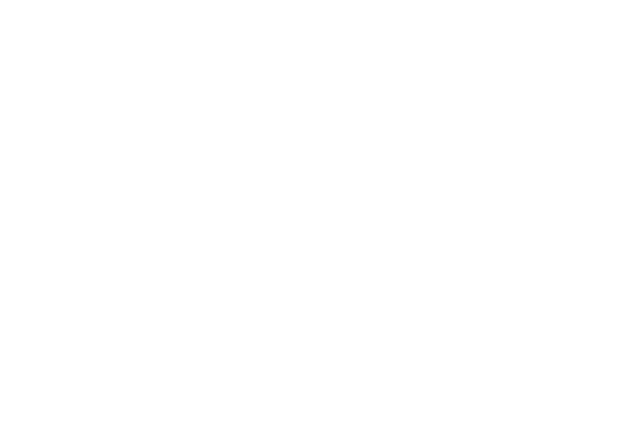
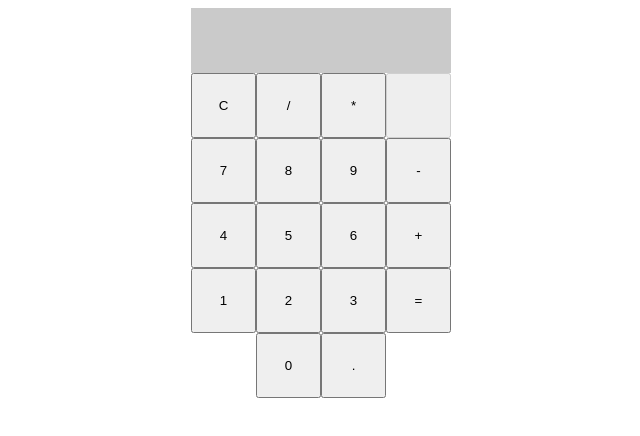
Before and after one commit to fhsourav/calculator-odin, a plain HTML site: page index.html in a window 1280 px wide. Shown: the whole page, without its empty margins (319-959 px from the left). Drawn offline with Linux system fonts and the light colour scheme.

Commit message:
designed the calculator using html and css

```diff
--- a/index.html
+++ b/index.html
@@ -8,6 +8,26 @@
 	<title>Calculator</title>
 </head>
 <body>
-
+	<div id="calculator">
+		<div id="display"></div>
+		<button type="button" id="clear">C</button>
+		<button type="button" id="divide" class="operator">/</button>
+		<button type="button" id="multiply" class="operator">*</button>
+		<button type="button" disabled></button>
+		<button type="button" id="7" class="digit">7</button>
+		<button type="button" id="8" class="digit">8</button>
+		<button type="button" id="9" class="digit">9</button>
+		<button type="button" id="subtract" class="operator">-</button>
+		<button type="button" id="4" class="digit">4</button>
+		<button type="button" id="5" class="digit">5</button>
+		<button type="button" id="6" class="digit">6</button>
+		<button type="button" id="add" class="operator">+</button>
+		<button type="button" id="1" class="digit">1</button>
+		<button type="button" id="2" class="digit">2</button>
+		<button type="button" id="3" class="digit">3</button>
+		<button type="button" id="equals" class="operator">=</button>
+		<button type="button" id="0" class="digit">0</button>
+		<button type="button" id="point" class="digit">.</button>
+	</div>
 </body>
 </html>
--- a/style.css
+++ b/style.css
@@ -0,0 +1,23 @@
+body {
+	display: flex;
+	flex-wrap: wrap;
+	justify-content: center;
+}
+
+#display {
+	width: 260px;
+	height: 65px;
+	background-color: rgb(202, 202, 202);
+}
+
+#calculator {
+	flex: 0 0 20%;
+	flex-wrap: wrap;
+	display: flex;
+	justify-content: center;
+}
+
+button {
+	height: 65px;
+	width: 65px;
+}
```
